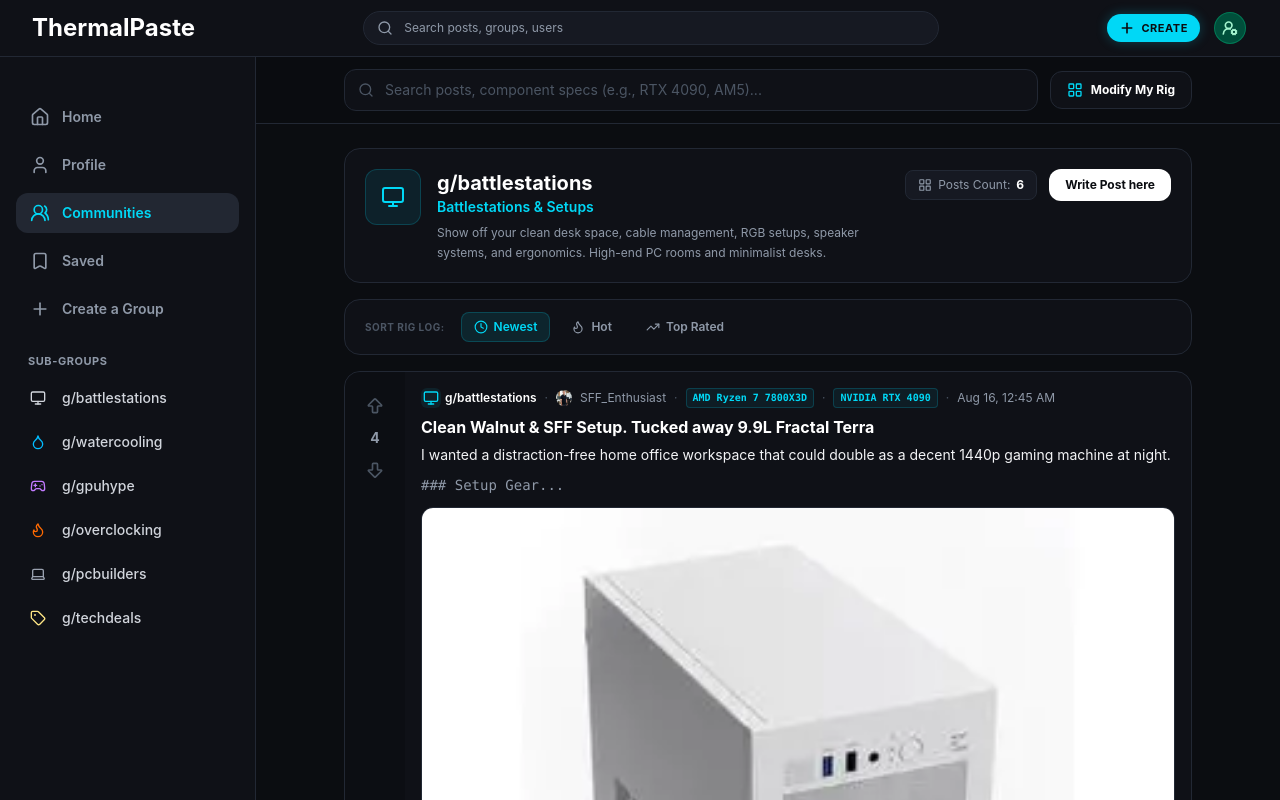
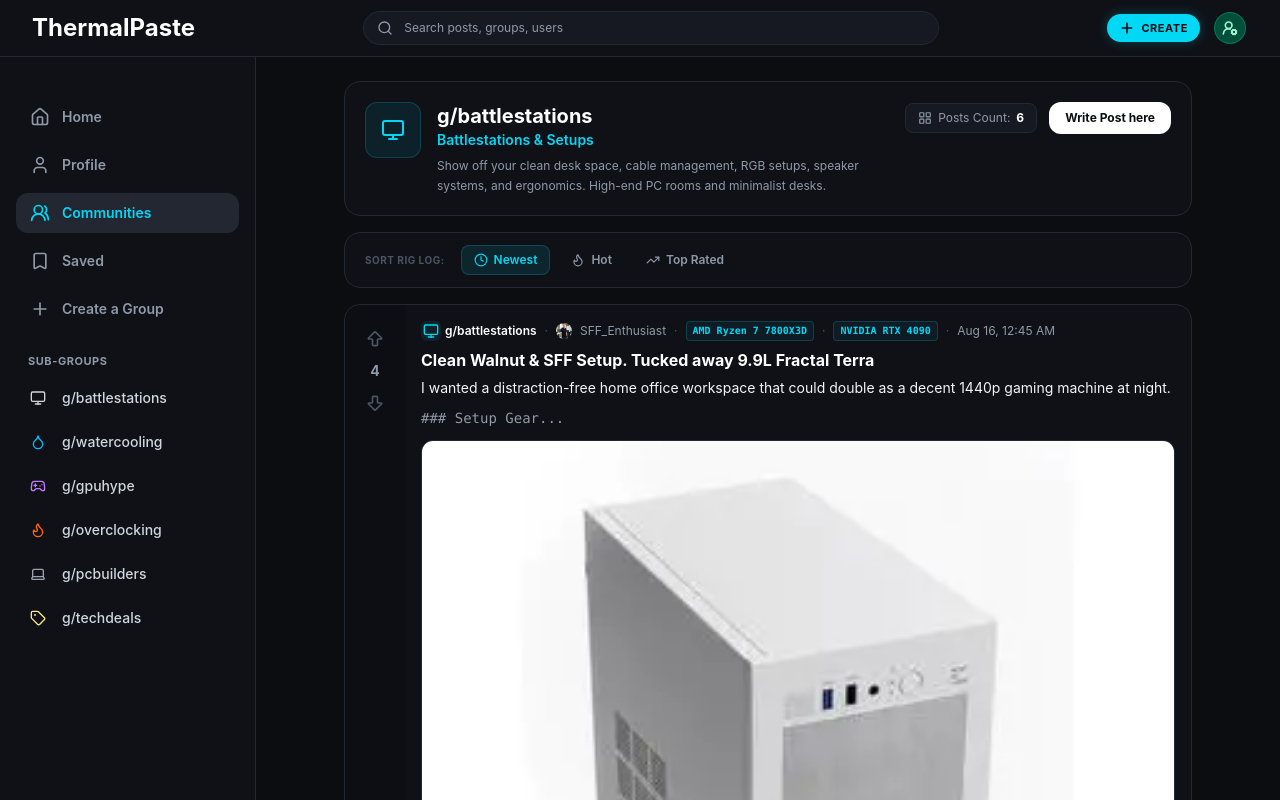
Before and after one commit to rohan9932/ThermalPaste-frontend, a React (Vite) app: page /communities in a window 1280 px wide. Shown: the top 800 px of the page. Built offline with nearby package versions, Linux system fonts and the light colour scheme.

Commit message:
fix double navbar issue in Communities Page

```diff
--- a/src/pages/CommunitiesPage.tsx
+++ b/src/pages/CommunitiesPage.tsx
@@ -407,29 +407,6 @@ export default function CommunitiesPage() {
                         isSidebarOpen ? "md:ml-64" : "ml-0"
                     }`}
                 >
-                    {/* Sticky Search Bar ────────────────────────────────────────────
-                        Stays pinned 57px from the top (below the fixed Navbar height).
-                        backdrop-blur-xl creates a frosted-glass effect as content scrolls beneath. */}
-                    <div className="sticky top-[57px] z-30 bg-tp-bg/80 backdrop-blur-xl border-b border-tp-border">
-                        <div className="max-w-4xl mx-auto px-4 sm:px-6 py-3 flex items-center gap-3">
-                            {/* Search input — searchQuery state is bound but filtering is not yet implemented */}
-                            <div className="relative flex-1">
-                                <Search className="w-4 h-4 text-tp-muted absolute left-3.5 top-1/2 -translate-y-1/2 pointer-events-none" />
-                                <input
-                                    type="text"
-                                    value={searchQuery}
-                                    onChange={(e) => setSearchQuery(e.target.value)}
-                                    placeholder="Search posts, component specs (e.g., RTX 4090, AM5)..."
-                                    className="w-full bg-tp-card text-sm text-white placeholder-tp-muted pl-10 pr-4 py-2.5 rounded-xl border border-tp-border focus:border-tp-accent focus:outline-none transition-all"
-                                />
-                            </div>
-                            {/* "Modify My Rig" button — hidden on mobile, placeholder action */}
-                            <button className="hidden sm:flex items-center gap-2 px-4 py-2.5 rounded-xl bg-tp-card border border-tp-border text-xs font-bold text-white hover:border-tp-accent/30 transition-all cursor-pointer">
-                                <LayoutGrid className="w-4 h-4 text-tp-accent" />
-                                Modify My Rig
-                            </button>
-                        </div>
-                    </div>
 
                     <div className="max-w-4xl mx-auto px-4 sm:px-6 py-6">
 
```
Also changed, not shown: src/pages/ProfilePage.tsx (+115 -48 lines).
